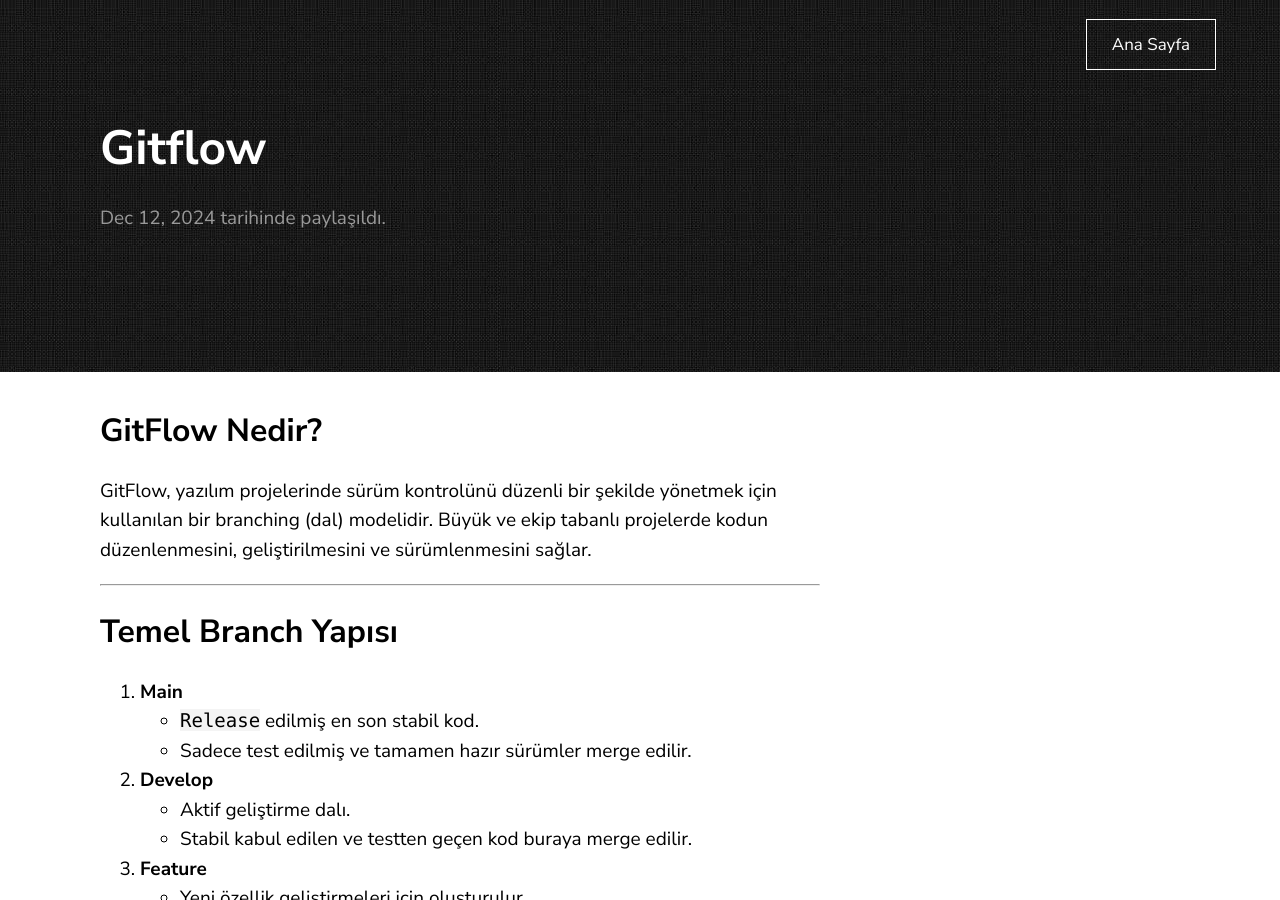
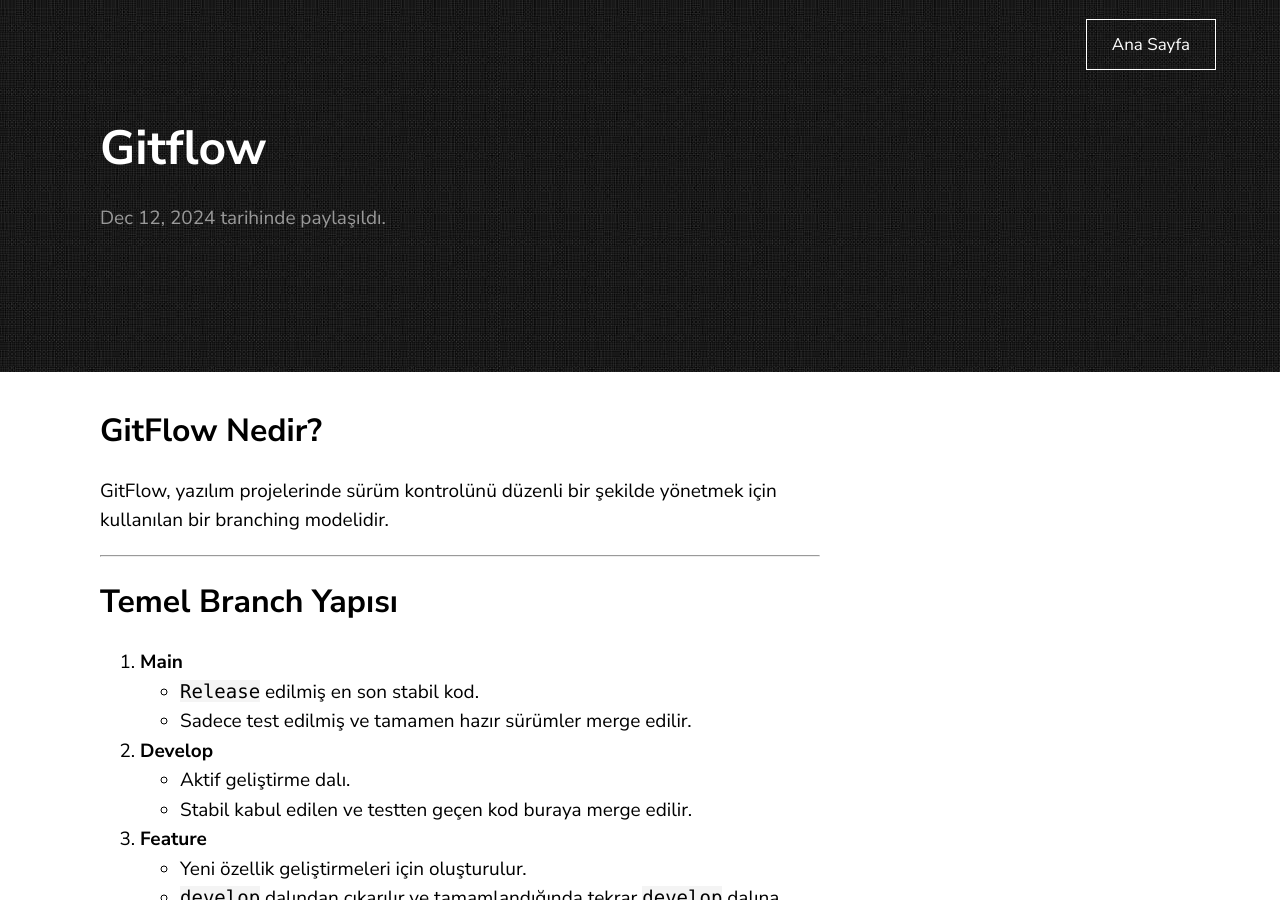
Before and after one commit to alpyurtseven/alpyurtseven.github.io, a Jekyll site: the page built from _posts/2024-12-12-gitflow.markdown, in a window 1280 px wide and 900 px high. Built offline with Jekyll 4.4.1, drawn with Linux system fonts in a browser that asks for light colours.

Commit message:
update post content

```diff
--- a/_posts/2024-12-12-gitflow.markdown
+++ b/_posts/2024-12-12-gitflow.markdown
@@ -5,7 +5,7 @@ date:   2024-12-12 13:40:00 +03
 ---
 
 ## GitFlow Nedir?
-GitFlow, yazılım projelerinde sürüm kontrolünü düzenli bir şekilde yönetmek için kullanılan bir branching (dal) modelidir. Büyük ve ekip tabanlı projelerde kodun düzenlenmesini, geliştirilmesini ve sürümlenmesini sağlar.
+GitFlow, yazılım projelerinde sürüm kontrolünü düzenli bir şekilde yönetmek için kullanılan bir branching modelidir.
 
 ---
 
```
